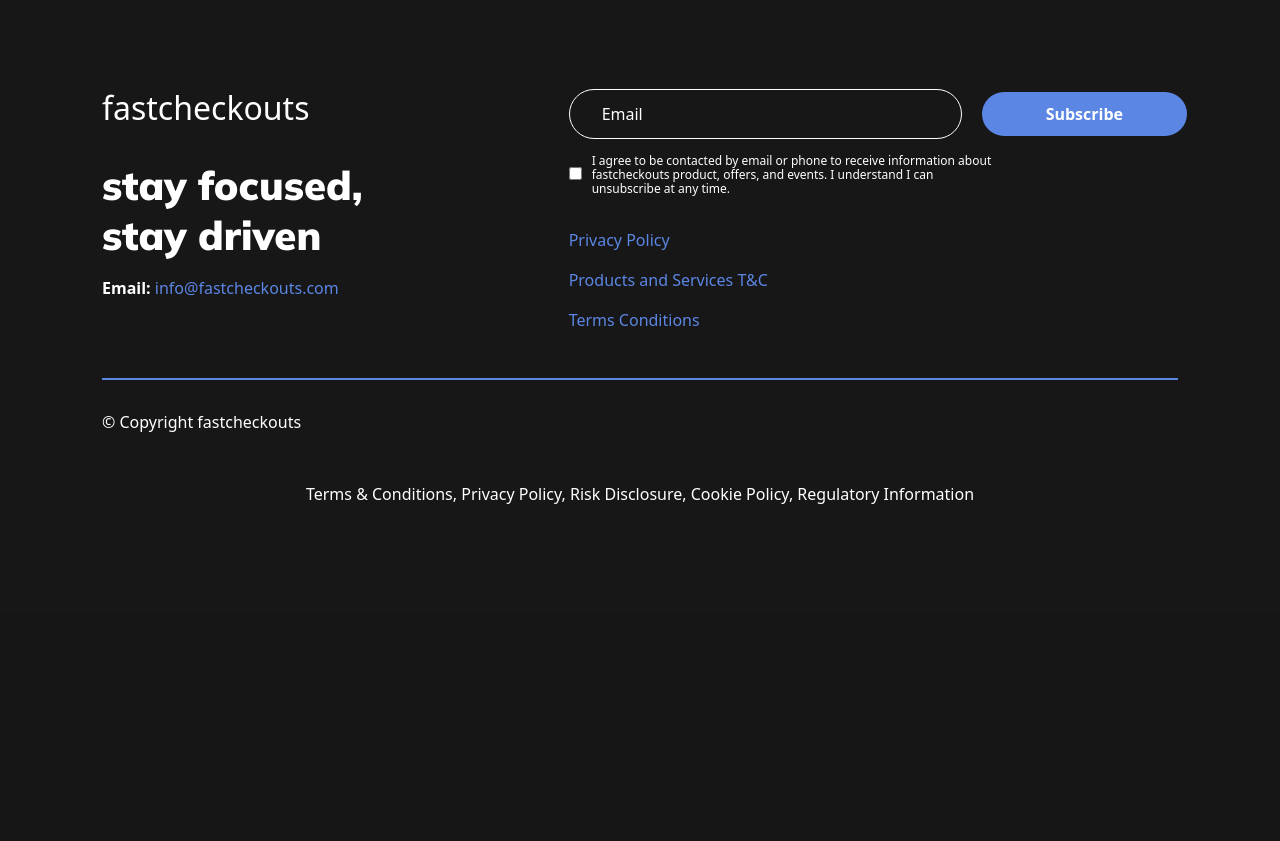
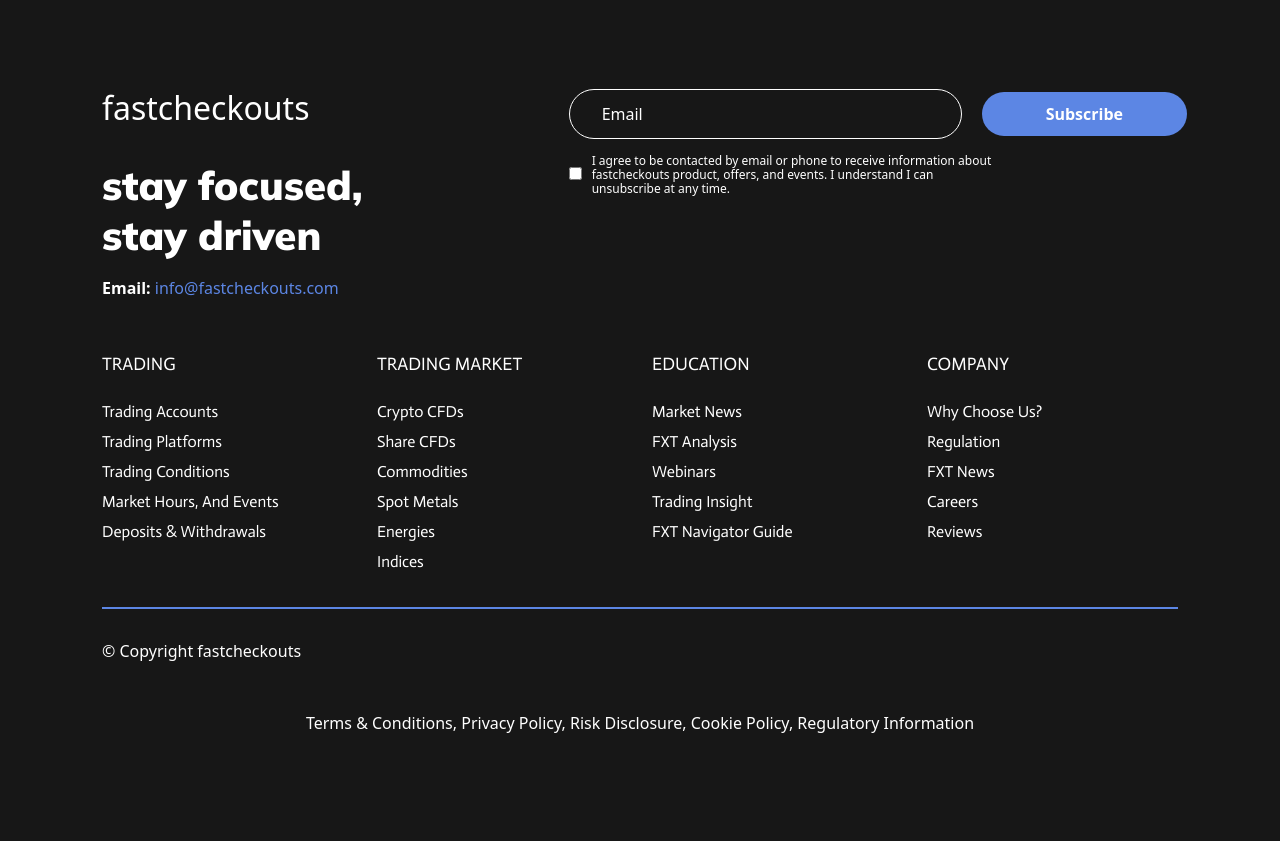
Before and after one commit to emre15900/new-fastcheckouts, a PHP site: page / in a window 1280 px wide. Shown: the part 4559-5400 px from the top of the page. Before the commit the page ends 5063 px from the top, so only its background shows below. Run offline with PHP 8.4, Linux system fonts and the light colour scheme; some libraries are stand-ins or nearby versions; some web fonts are replaced.

Commit message:
complete homepage

```diff
--- a/css/style.css
+++ b/css/style.css
@@ -569,6 +569,30 @@
   padding: 90px;
   background: #171717;
 }
+.py_Web-footer .footer-trading-box {
+  margin-top: 2rem;
+}
+.py_Web-footer .footer-trading-box .title {
+  color: #fff;
+  font-family: Actor;
+  font-size: 18px;
+  font-style: normal;
+  font-weight: 400;
+  line-height: 33px; /* 183.333% */
+  text-transform: uppercase;
+}
+.py_Web-footer .footer-trading-box .content {
+  color: #fff;
+  font-family: Actor;
+  padding-bottom: 0;
+  margin-bottom: 0;
+  font-size: 16px;
+  font-style: normal;
+  font-weight: 400;
+  line-height: 30px; /* 187.5% */
+  text-transform: capitalize;
+  cursor: pointer;
+}
 .py_Web-footer .footer-box-title .title {
   color: #fff;
   font-family: Mulish;
--- a/css/style.scss
+++ b/css/style.scss
@@ -585,6 +585,30 @@ $background-color_6: #001824;
 .py_Web-footer {
   padding: 90px;
   background: #171717;
+  .footer-trading-box {
+    margin-top: 2rem;
+    .title {
+      color: #fff;
+      font-family: Actor;
+      font-size: 18px;
+      font-style: normal;
+      font-weight: 400;
+      line-height: 33px; /* 183.333% */
+      text-transform: uppercase;
+    }
+    .content {
+      color: #fff;
+      font-family: Actor;
+      padding-bottom: 0;
+      margin-bottom: 0;
+      font-size: 16px;
+      font-style: normal;
+      font-weight: 400;
+      line-height: 30px; /* 187.5% */
+      text-transform: capitalize;
+      cursor: pointer;
+    }
+  }
   .footer-box-title {
     .title {
       color: #fff;
--- a/index.html
+++ b/index.html
@@ -500,17 +500,47 @@
                   unsubscribe at any time.
                 </p>
               </div>
-              <div class="py_footer-pages">
-                <a href="privacy.html">
-                  <p class="mt-3" style="color: #5c86e4">Privacy Policy</p>
-                </a>
-                <a href="products.html">
-                  <p style="color: #5c86e4">Products and Services T&C</p>
-                </a>
-                <a href="terms.html">
-                  <p style="color: #5c86e4">Terms Conditions</p>
-                </a>
-              </div>
+            </div>
+          </div>
+          <div class="col-sm-12 col-md-3">
+            <div class="footer-trading-box">
+              <p class="title">Trading</p>
+              <p class="content">Trading Accounts</p>
+              <p class="content">Trading Platforms</p>
+              <p class="content">Trading Conditions</p>
+              <p class="content">Market Hours, and Events</p>
+              <p class="content">Deposits & Withdrawals</p>
+            </div>
+          </div>
+          <div class="col-sm-12 col-md-3">
+            <div class="footer-trading-box">
+              <p class="title">Trading market</p>
+              <p class="content">Crypto CFDs</p>
+              <p class="content">Share CFDs</p>
+              <p class="content">Commodities</p>
+              <p class="content">Spot Metals</p>
+              <p class="content">Energies</p>
+              <p class="content">Indices</p>
+            </div>
+          </div>
+          <div class="col-sm-12 col-md-3">
+            <div class="footer-trading-box">
+              <p class="title">Education</p>
+              <p class="content">Market News</p>
+              <p class="content">FXT Analysis</p>
+              <p class="content">Webinars</p>
+              <p class="content">Trading Insight</p>
+              <p class="content">FXT Navigator Guide</p>
+            </div>
+          </div>
+          <div class="col-sm-12 col-md-3">
+            <div class="footer-trading-box">
+              <p class="title">Company</p>
+              <p class="content">Why Choose Us?</p>
+              <p class="content">Regulation</p>
+              <p class="content">FXT News</p>
+              <p class="content">Careers</p>
+              <p class="content">Reviews</p>
             </div>
           </div>
           <div class="col-sm-12 col-md-12">
@@ -523,7 +553,7 @@
               "
             />
             <p style="color: #ffffff">© Copyright fastcheckouts</p>
-            <p style="color: #ffffff; text-align: center; margin-top: 3rem;">
+            <p style="color: #ffffff; text-align: center; margin-top: 3rem">
               Terms & Conditions, Privacy Policy, Risk Disclosure, Cookie
               Policy, Regulatory Information
             </p>
```
Also changed, not shown: 1 other file.
